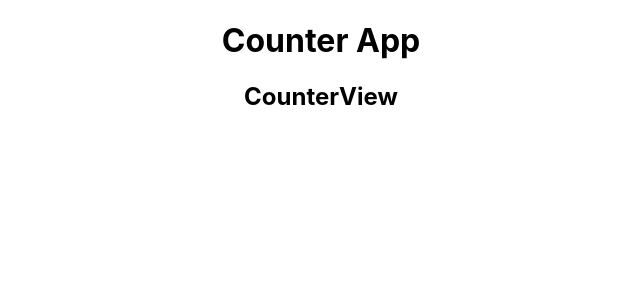
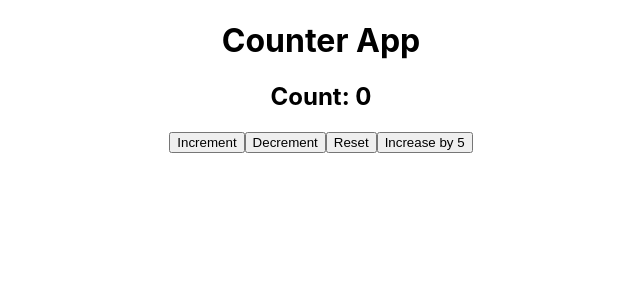
Before and after one commit to emonShimoul/react-redux-toolkit-basic-yt, a React (Create React App) app: page / in a window 1280 px wide. Shown: the top 300 px of the page, without its empty margins (319-959 px from the left). Built offline with nearby package versions, Linux system fonts and the light colour scheme.

Commit message:
completed counter functionality using redux-toolkit

```diff
--- a/src/features/counter/CounterView.js
+++ b/src/features/counter/CounterView.js
@@ -1,9 +1,19 @@
 import React from 'react';
+import { useDispatch, useSelector } from 'react-redux';
+import { decrement, increaseByAmount, increment, reset } from './counterSlice';
 
 const CounterView = () => {
+    const count = useSelector(state => state.counter.count);
+    // console.log(count);
+    const dispatch = useDispatch();
+
     return (
         <div>
-            <h2>CounterView</h2>
+            <h2>Count: {count}</h2>
+            <button onClick={() => { dispatch(increment()) }}>Increment</button>
+            <button onClick={() => { dispatch(decrement()) }}>Decrement</button>
+            <button onClick={() => { dispatch(reset()) }}>Reset</button>
+            <button onClick={() => { dispatch(increaseByAmount(5)) }}>Increase by 5</button>
         </div>
     );
 };
--- a/src/features/counter/counterSlice.js
+++ b/src/features/counter/counterSlice.js
@@ -8,14 +8,17 @@
             state.count = state.count + 1;
         },
         decrement: state => {
-            state.count = state.count + 1;
+            state.count = state.count - 1;
         },
         reset: state => {
             state.count = 0;
         },
+        increaseByAmount: (state, action) => {
+            state.count = state.count + action.payload;
+        },
     },
 });
 
-export const { increment, decrement, reset } = counterSlice.actions;
+export const { increment, decrement, reset, increaseByAmount } = counterSlice.actions;
 
 export default counterSlice.reducer;
```
